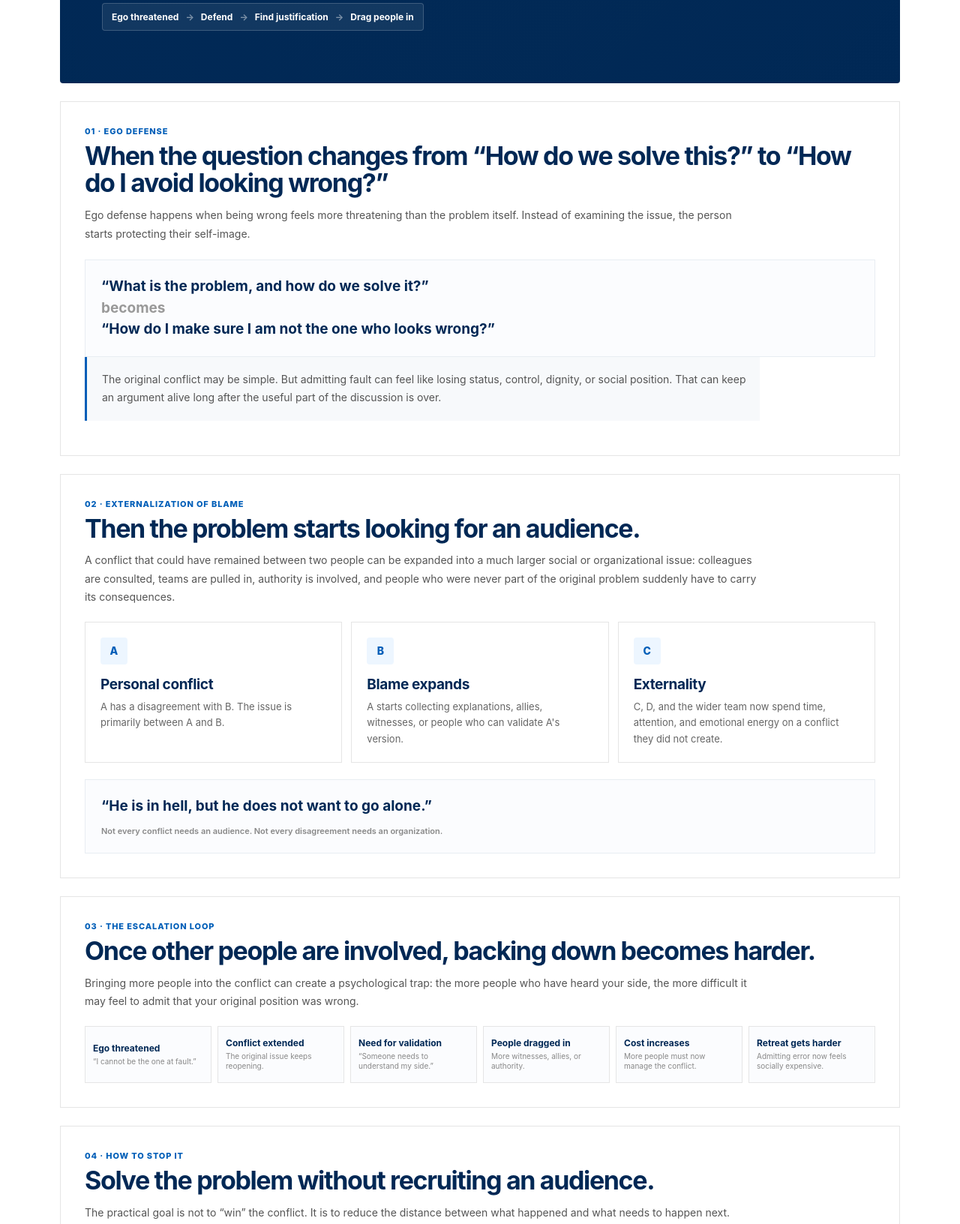
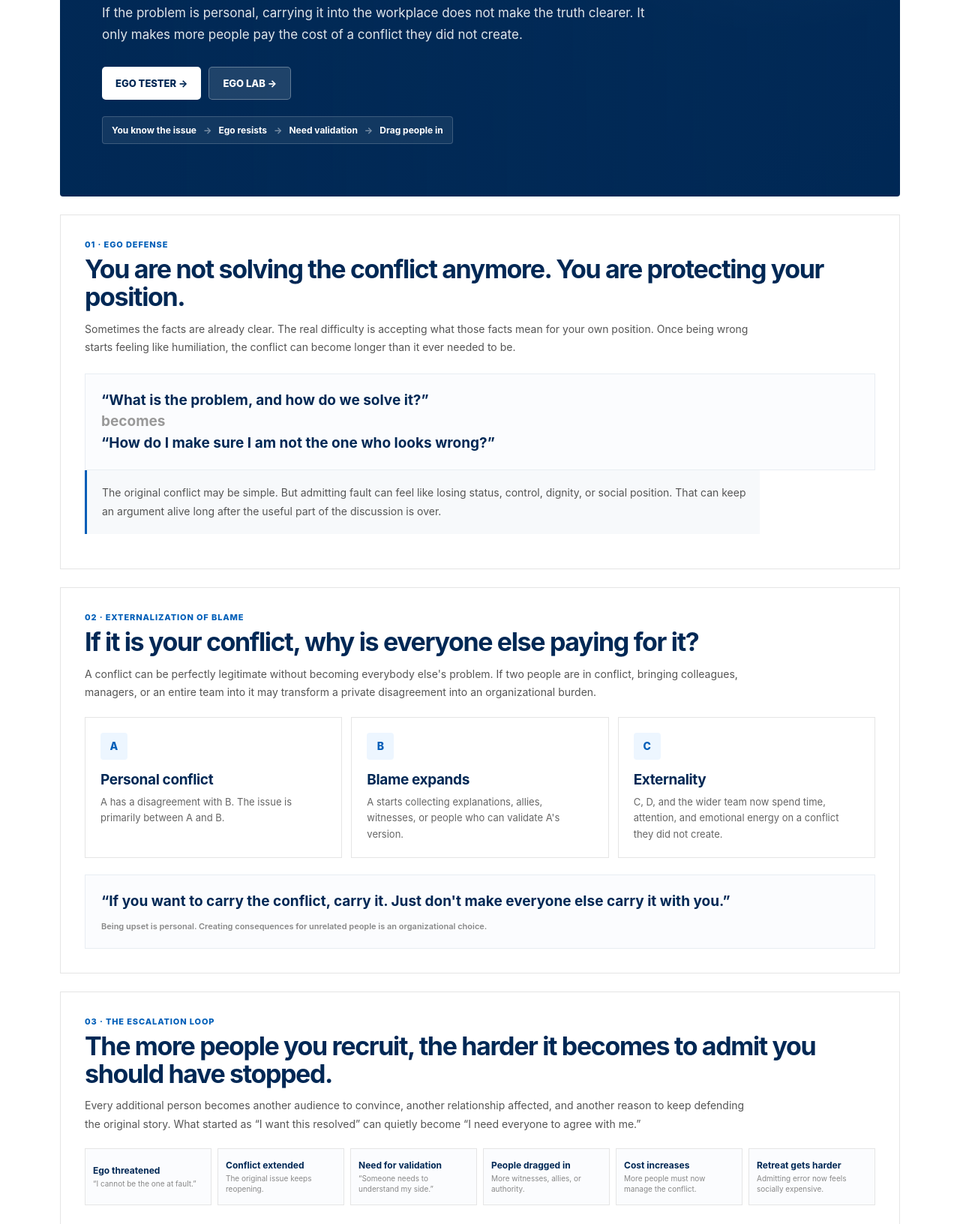
Before and after one commit to AnggaConni/EGO-tester, a plain HTML site: page index.html in a window 1280 px wide. Shown: the part 581-2213 px from the top of the page at 75% size. Drawn offline with Linux system fonts and the light colour scheme.

Commit message:
Make landing page more provocative and add favicon

```diff
--- a/index.html
+++ b/index.html
@@ -4,7 +4,8 @@
 <meta charset="UTF-8">
 <meta name="viewport" content="width=device-width, initial-scale=1.0">
 <title>EGO TESTER — When Ego Turns a Small Conflict Into a Bigger One</title>
-<meta name="description" content="EGO TESTER explores ego defense, blame externalization, and the tendency to drag unrelated people into personal conflicts.">
+<meta name="description" content="EGO TESTER explores ego defense, blame externalization, and what happens when a personal conflict is dragged into the workplace.">
+<link rel="icon" href="./favicon.svg" type="image/svg+xml">
 <style>
   *{box-sizing:border-box}
   :root{
@@ -146,10 +147,10 @@
     <section class="hero">
       <div class="hero-content">
         <div class="eyebrow">⚠ Ego under pressure</div>
-        <h1>Sometimes the conflict isn't the problem.<br><span class="accent">Your ego is.</span></h1>
+        <h1>You already know who is wrong.<br><span class="accent">So why are you dragging everyone else into it?</span></h1>
         <p class="lead">
-          A small disagreement can become a large organizational problem when the need to avoid being wrong
-          becomes stronger than the need to solve the original issue.
+          If the problem is personal, carrying it into the workplace does not make the truth clearer.
+          It only makes more people pay the cost of a conflict they did not create.
         </p>
 
         <div class="hero-actions">
@@ -158,9 +159,9 @@
         </div>
 
         <div class="formula">
-          <b>Ego threatened</b><span class="arrow">→</span>
-          <b>Defend</b><span class="arrow">→</span>
-          <b>Find justification</b><span class="arrow">→</span>
+          <b>You know the issue</b><span class="arrow">→</span>
+          <b>Ego resists</b><span class="arrow">→</span>
+          <b>Need validation</b><span class="arrow">→</span>
           <b>Drag people in</b>
         </div>
       </div>
@@ -168,10 +169,10 @@
 
     <section class="section" id="why">
       <div class="kicker">01 · Ego defense</div>
-      <h2>When the question changes from “How do we solve this?” to “How do I avoid looking wrong?”</h2>
+      <h2>You are not solving the conflict anymore. You are protecting your position.</h2>
       <p>
-        Ego defense happens when being wrong feels more threatening than the problem itself. Instead of examining
-        the issue, the person starts protecting their self-image.
+        Sometimes the facts are already clear. The real difficulty is accepting what those facts mean for your
+        own position. Once being wrong starts feeling like humiliation, the conflict can become longer than it ever needed to be.
       </p>
       <div class="quote">
         “What is the problem, and how do we solve it?”
@@ -186,11 +187,10 @@
 
     <section class="section">
       <div class="kicker">02 · Externalization of blame</div>
-      <h2>Then the problem starts looking for an audience.</h2>
+      <h2>If it is your conflict, why is everyone else paying for it?</h2>
       <p>
-        A conflict that could have remained between two people can be expanded into a much larger social or
-        organizational issue: colleagues are consulted, teams are pulled in, authority is involved, and people
-        who were never part of the original problem suddenly have to carry its consequences.
+        A conflict can be perfectly legitimate without becoming everybody else's problem. If two people are in conflict,
+        bringing colleagues, managers, or an entire team into it may transform a private disagreement into an organizational burden.
       </p>
 
       <div class="cards">
@@ -212,17 +212,17 @@
       </div>
 
       <div class="quote">
-        “He is in hell, but he does not want to go alone.”
-        <small>Not every conflict needs an audience. Not every disagreement needs an organization.</small>
+        “If you want to carry the conflict, carry it. Just don't make everyone else carry it with you.”
+        <small>Being upset is personal. Creating consequences for unrelated people is an organizational choice.</small>
       </div>
     </section>
 
     <section class="section">
       <div class="kicker">03 · The escalation loop</div>
-      <h2>Once other people are involved, backing down becomes harder.</h2>
+      <h2>The more people you recruit, the harder it becomes to admit you should have stopped.</h2>
       <p>
-        Bringing more people into the conflict can create a psychological trap: the more people who have heard
-        your side, the more difficult it may feel to admit that your original position was wrong.
+        Every additional person becomes another audience to convince, another relationship affected, and another reason
+        to keep defending the original story. What started as “I want this resolved” can quietly become “I need everyone to agree with me.”
       </p>
 
       <div class="loop">
@@ -237,10 +237,10 @@
 
     <section class="section">
       <div class="kicker">04 · How to stop it</div>
-      <h2>Solve the problem without recruiting an audience.</h2>
+      <h2>Then stop making everyone else part of a fight they did not start.</h2>
       <p>
-        The practical goal is not to “win” the conflict. It is to reduce the distance between what happened
-        and what needs to happen next.
+        You do not have to surrender your position. You do have to decide whether the next step is resolution
+        or another round of proving that you were right.
       </p>
 
       <div class="steps">
@@ -273,7 +273,7 @@
       </div>
 
       <div class="callout">
-        <strong>One useful boundary:</strong> involve people because they can solve the problem, not because they can prove that you are right.
+        <strong>One useful boundary:</strong> involve people because they are part of the solution — not because you need witnesses for your side.
       </div>
     </section>
 
```
